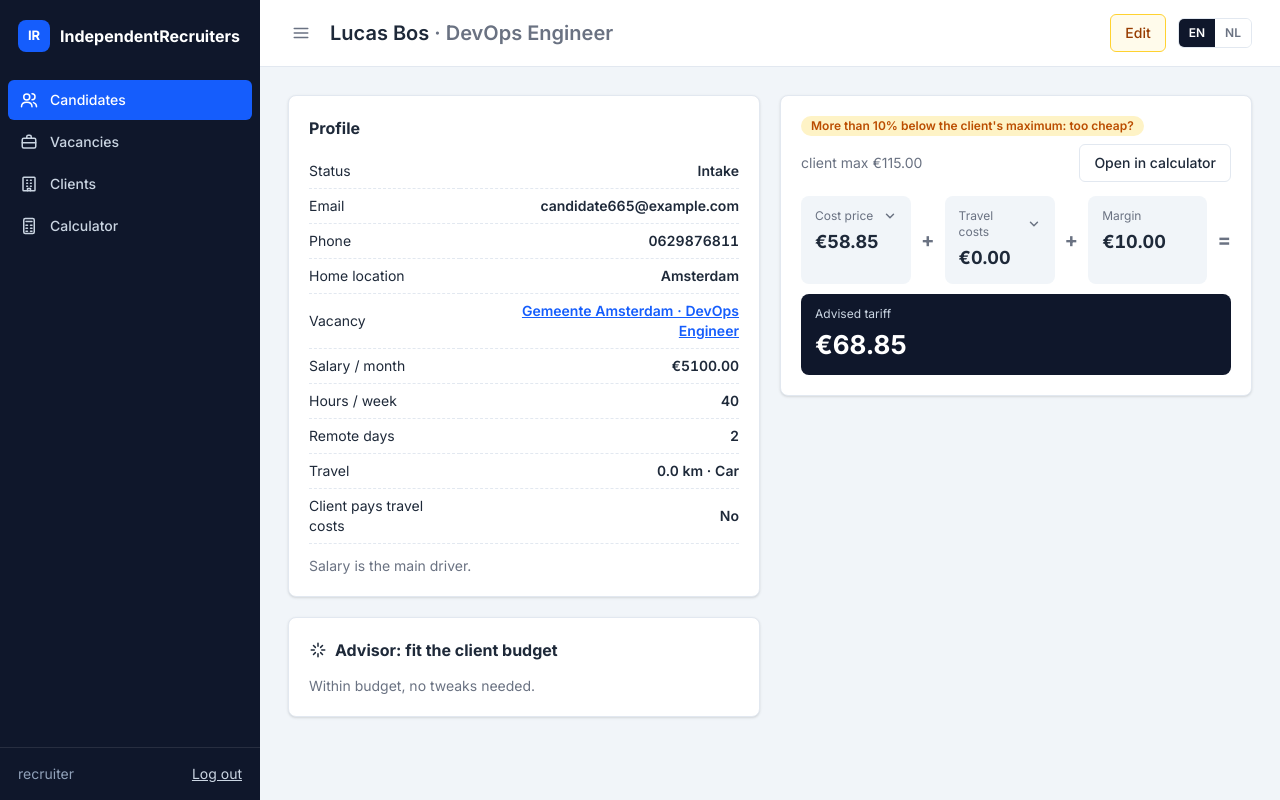
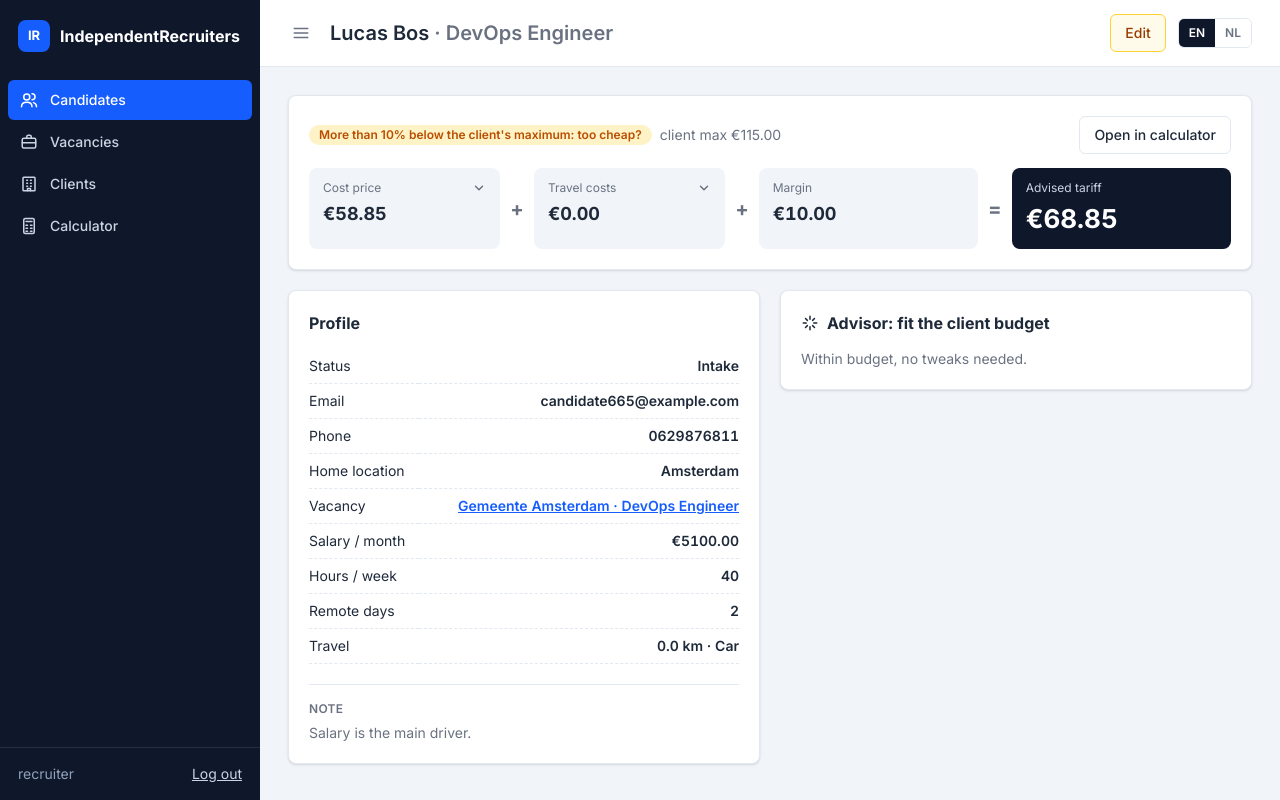
Before and after one commit to thumaman/coding_challenge, a Django app: page /candidates/60/ in a window 1280 px wide. Run offline with Django 5.2, Linux system fonts and the light colour scheme; a user stored in the database is signed in; data comes from the database, SQL or seed files in the repository; some libraries are stand-ins or nearby versions.

Commit message:
Per-candidate client-pays-travel toggle; detail page with tariff on top
- Candidate.client_pays_travel (defaults to the vacancy's setting, migrated from it)
- Toggle on the candidate form; advisor lever now sets the candidate's flag
- Detail page: tariff sum full width on top, profile + advisor below; labelled note

Co-Authored-By: Claude Opus 5.5 <noreply@anthropic.com>

```diff
--- a/candidates/forms.py
+++ b/candidates/forms.py
@@ -9,7 +9,7 @@ from .models import Candidate
 FIELDSETS = [
     (_("Personal"), ["first_name", "last_name", "email", "phone", "city", "desired_role", "status", "vacancy"]),
     (_("Salary & hours"), ["expected_salary_month", "hours_per_week"]),
-    (_("Travel"), ["transport_type", "travel_distance_km", "remote_days_per_week"]),
+    (_("Travel"), ["transport_type", "client_pays_travel", "travel_distance_km", "remote_days_per_week"]),
     (_("Pricing"), ["cost_factor", "margin_per_hour", "proposed_rate"]),
     (_("Notes"), ["notes"]),
 ]
--- a/candidates/models.py
+++ b/candidates/models.py
@@ -47,6 +47,10 @@ class Candidate(models.Model):
         help_text=_("Calculated automatically from the home location and the vacancy location"),
     )
     transport_type = models.CharField(_("travel means"), max_length=10, choices=Transport.choices, default=Transport.CAR)
+    client_pays_travel = models.BooleanField(
+        _("client pays travel costs"), default=False,
+        help_text=_("Travel costs are then left out of the tariff (defaults to the vacancy's setting)"),
+    )
     remote_days_per_week = models.PositiveSmallIntegerField(
         _("remote days / week"), default=0, validators=[MaxValueValidator(5)],
         help_text=_("Used for matching only"),
@@ -79,6 +83,7 @@ class Candidate(models.Model):
         "margin": "margin_per_hour",
         "travel_distance_km": "travel_distance_km",
         "transport_type": "transport_type",
+        "client_pays_travel": "client_pays_travel",
     }
 
     class Meta:
@@ -97,8 +102,10 @@ class Candidate(models.Model):
         """Build the engine input from this candidate; overrides use PricingInput field names."""
         vacancy = self.vacancy if vacancy is _UNSET else vacancy
         data = {engine: getattr(self, model) for engine, model in self.PRICING_FIELD_MAP.items()}
+        if vacancy != self.vacancy:
+            # Pricing against another vacancy (matching): that vacancy's default applies
+            data["client_pays_travel"] = bool(vacancy and vacancy.client_pays_travel)
         data.update(
-            client_pays_travel=vacancy.client_pays_travel if vacancy else False,
             max_rate=vacancy.max_rate_per_hour if vacancy else None,
             proposed_rate=self.proposed_rate,
         )
--- a/candidates/templates/candidates/detail.html
+++ b/candidates/templates/candidates/detail.html
@@ -10,8 +10,10 @@
 
 {% block content %}
 {# TODO(Vidic): nicer profile layout. Pricing panel = Teun, advisor panel = Ivan. #}
-<div class="grid grid-cols-1 gap-5 lg:grid-cols-2">
-    <div class="flex flex-col gap-5">
+{# Same layout as the calculator: the tariff sum on top (full width), the details in cards below. #}
+<div class="flex flex-col gap-5">
+    {% include "pricing/_calculator_panel.html" %}
+    <div class="grid grid-cols-1 items-start gap-5 lg:grid-cols-2">
         <div class="{{ ui.card }}">
             <h2 class="{{ ui.h2 }}">{% trans "Profile" %}</h2>
             <table class="{{ ui.kv_table }}">
@@ -24,14 +26,15 @@
                 <tr><td>{% trans "Hours / week" %}</td><td class="{{ ui.kv_value }}">{{ candidate.hours_per_week }}</td></tr>
                 <tr><td>{% trans "Remote days" %}</td><td class="{{ ui.kv_value }}">{{ candidate.remote_days_per_week }}</td></tr>
                 <tr><td>{% trans "Travel" %}</td><td class="{{ ui.kv_value }}">{% if candidate.travel_distance_km is not None %}{{ candidate.travel_distance_km }} km · {{ candidate.get_transport_type_display }}{% else %}{% trans "unknown" %}{% endif %}</td></tr>
-                <tr><td>{% trans "Client pays travel costs" %}</td><td class="{{ ui.kv_value }}">{% if candidate.vacancy.client_pays_travel %}{% trans "Yes" %}{% else %}{% trans "No" %}{% endif %}</td></tr>
             </table>
-            {% if candidate.notes %}<p class="mt-3 text-gray-500">{{ candidate.notes|linebreaksbr }}</p>{% endif %}
+            {% if candidate.notes %}
+                <div class="mt-5 border-t border-slate-200 pt-4">
+                    <h3 class="mb-1.5 {{ ui.section_label }}">{% trans "Note" %}</h3>
+                    <p class="text-gray-500">{{ candidate.notes|linebreaksbr }}</p>
+                </div>
+            {% endif %}
         </div>
         {% if candidate.vacancy %}{% include "clients/_advisor_panel.html" %}{% endif %}
     </div>
-    <div class="flex flex-col gap-5">
-        {% include "pricing/_calculator_panel.html" %}
-    </div>
 </div>
 {% endblock %}
--- a/clients/advisor.py
+++ b/clients/advisor.py
@@ -27,20 +27,15 @@ logger = logging.getLogger(__name__)
 MARGIN_FLOOR = Decimal("5.00")
 
 
-def _rate(candidate, vacancy, client_pays_travel=None, **overrides) -> Decimal:
-    if client_pays_travel is not None:
-        overrides["client_pays_travel"] = client_pays_travel
+def _rate(candidate, vacancy, **overrides) -> Decimal:
     inp = candidate.pricing_input(vacancy=vacancy, proposed_rate=None, **overrides)
     return calculate(inp).advised_rate
 
 
 def _option(candidate, vacancy, key, title, changes, current, reason):
-    """`changes` uses PricingInput names; `vacancy.<field>` keys change the vacancy instead."""
-    model_changes = {
-        (k if k.startswith("vacancy.") else candidate.PRICING_FIELD_MAP.get(k, k)): v for k, v in changes.items()
-    }
-    rate_changes = {k.removeprefix("vacancy."): v for k, v in changes.items()}
-    new_rate = _rate(candidate, vacancy, **rate_changes)
+    """`changes` uses PricingInput names; they are stored as Candidate model fields."""
+    model_changes = {candidate.PRICING_FIELD_MAP.get(k, k): v for k, v in changes.items()}
+    new_rate = _rate(candidate, vacancy, **changes)
     serialized = {k: str(v) for k, v in model_changes.items()}
     return {
         "key": key,
@@ -93,10 +88,10 @@ def suggest_tweaks(candidate, vacancy=None) -> list[dict]:
                                _("Reduce our margin to €%(margin)s/hour; the candidate's terms stay the same.")
                                % {"margin": margin}))
 
-    # Lever 3: the client pays the travel costs (changes the vacancy)
+    # Lever 3: the client pays the travel costs
     if pricing.travel_in_tariff > 0:
         options.append(_option(candidate, vacancy, "client_travel", _("Client pays travel costs"),
-                               {"vacancy.client_pays_travel": True}, current,
+                               {"client_pays_travel": True}, current,
                                _("Ask %(client)s to reimburse travel costs (€%(travel)s/hour) separately.")
                                % {"client": vacancy.client.name, "travel": pricing.travel_in_tariff}))
 
--- a/clients/views.py
+++ b/clients/views.py
@@ -91,28 +91,20 @@ def advisor_panel_context(candidate):
     return {"candidate": candidate, "options": suggest_tweaks(candidate)}
 
 
-VACANCY_TWEAK_FIELDS = {"vacancy.client_pays_travel"}
-
-
 @require_POST
 def apply_tweak(request, candidate_pk):
-    """POST {"changes": {field: value}} -> apply to the candidate (or `vacancy.<field>` to its vacancy)."""
+    """POST {"changes": {field: value}} -> apply to the candidate."""
     candidate = get_object_or_404(Candidate.objects.select_related("vacancy"), pk=candidate_pk)
     try:
         changes = json.loads(request.POST.get("changes") or request.body or "{}")
         changes = changes.get("changes", changes)
     except json.JSONDecodeError:
         return JsonResponse({"ok": False, "message": "Invalid changes"}, status=400)
-    allowed = set(Candidate.PRICING_FIELD_MAP.values()) | VACANCY_TWEAK_FIELDS
+    allowed = set(Candidate.PRICING_FIELD_MAP.values())
     if not set(changes) <= allowed:
         return JsonResponse({"ok": False, "message": f"Field not allowed: {set(changes) - allowed}"}, status=400)
     for field, value in changes.items():
-        if field.startswith("vacancy."):
-            name = field.removeprefix("vacancy.")
-            setattr(candidate.vacancy, name, candidate.vacancy._meta.get_field(name).to_python(value))
-            candidate.vacancy.save()
-        else:
-            setattr(candidate, field, Candidate._meta.get_field(field).to_python(value))
+        setattr(candidate, field, Candidate._meta.get_field(field).to_python(value))
     candidate.proposed_rate = None  # the advised tariff is recalculated from the new terms
     candidate.save()
     return JsonResponse({"ok": True, "message": _("Tweak applied to %(name)s.") % {"name": candidate.full_name}})
--- a/core/management/commands/seed_demo.py
+++ b/core/management/commands/seed_demo.py
@@ -89,6 +89,7 @@ class Command(BaseCommand):
                 # Offline estimate so seeding needs no network; the form recalculates via the routing API
                 travel_distance_km=offline_distance_km(city, vacancy.location) if vacancy else None,
                 transport_type=rng.choice(["car", "car", "ov"]),
+                client_pays_travel=bool(vacancy and vacancy.client_pays_travel),
                 remote_days_per_week=rng.choice([0, 1, 2, 2, 3]),
                 vacancy=vacancy, notes=rng.choice(NOTES),
             )
--- a/pricing/views.py
+++ b/pricing/views.py
@@ -22,7 +22,7 @@ def _initial_from_candidate(candidate_id):
     return {
         "candidate": candidate,
         "vacancy_id": candidate.vacancy_id,
-        "client_pays_travel": bool(candidate.vacancy and candidate.vacancy.client_pays_travel),
+        "client_pays_travel": candidate.client_pays_travel,
         "salary_month": candidate.expected_salary_month,
         "hours_per_week": candidate.hours_per_week,
         "home_location": candidate.city,
```
Also changed, not shown: candidates/templates/candidates/form.html (+8 -0 lines), candidates/tests.py (+7 -0 lines), clients/tests.py (+4 -3 lines), pricing/static/pricing/js/calculator.js (+3 -7 lines), candidates/migrations/0005_candidate_client_pays_travel.py (added), core/locale/nl/LC_MESSAGES/django.po, 1 other file.
